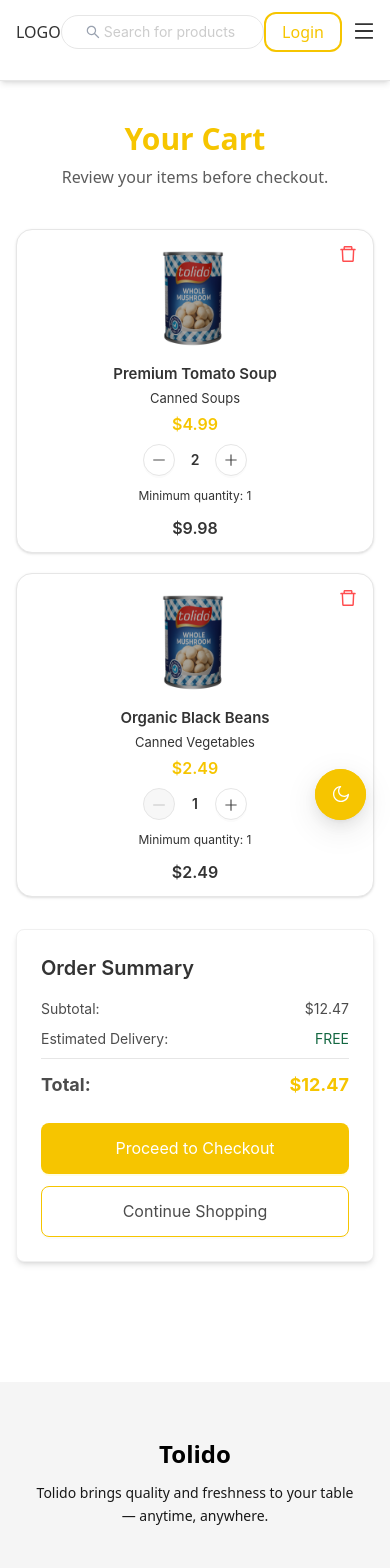
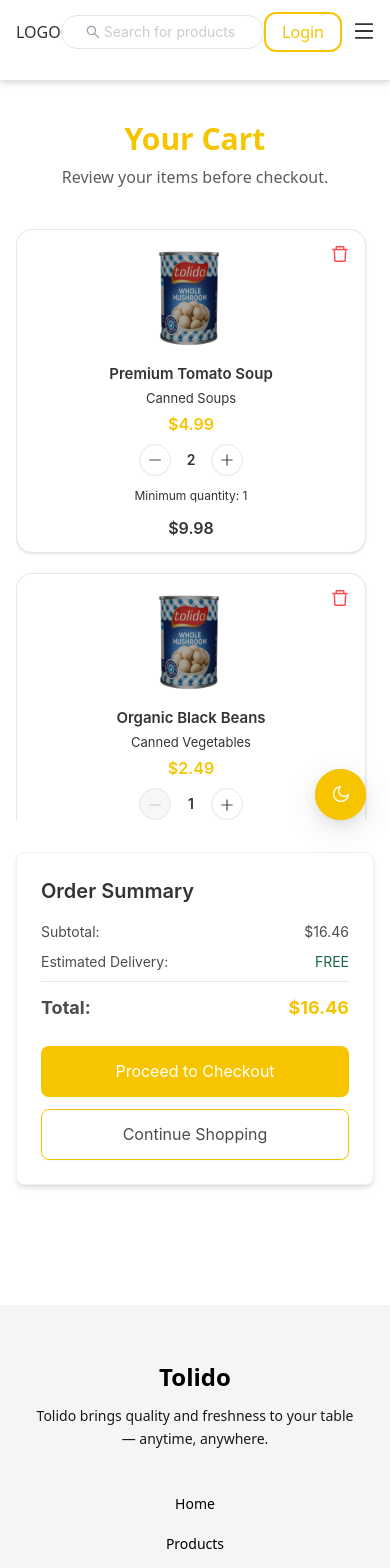
Before and after one commit to MohammedAmr04/e-commerce-tolido, a Next.js app: page /en/cart in a window 390 px wide. Shown: the top 1568 px of the page. Built offline with nearby package versions, Linux system fonts and the light colour scheme; no server answers; what @ant-design/nextjs-registry would draw is missing.

Commit message:
feat: update CartPage layout and styling; enhance scrollbar styles and improve product display

```diff
--- a/app/[locale]/cart/page.tsx
+++ b/app/[locale]/cart/page.tsx
@@ -21,6 +21,14 @@
     category: "Canned Vegetables",
     image: "/products/toolidooo  sliced mushroom blue.silver .png",
     price: 2.49,
+    quantity: 1,
+  },
+  {
+    _id: "3",
+    title: "Italian Pasta Sauce",
+    category: "Sauces",
+    image: "/products/toolidooo  sliced mushroom blue.silver .png",
+    price: 3.99,
     quantity: 1,
   },
 ];
@@ -65,8 +73,37 @@
         />
       ) : (
         <Row gutter={[32, 32]}>
+          {/* 🛍️ Products List */}
           <Col xs={24} lg={16}>
-            <div className="flex flex-col gap-5">
+            <div
+              className="flex flex-col gap-5 max-h-[70vh] overflow-y-auto pe-2
+              custom-scrollbar
+                         "
+            >
+              {cartItems.map((item) => (
+                <CartItem
+                  key={item._id}
+                  item={item}
+                  onQuantityChange={handleQuantityChange}
+                  onRemove={handleRemove}
+                />
+              ))}
+              {cartItems.map((item) => (
+                <CartItem
+                  key={item._id}
+                  item={item}
+                  onQuantityChange={handleQuantityChange}
+                  onRemove={handleRemove}
+                />
+              ))}
+              {cartItems.map((item) => (
+                <CartItem
+                  key={item._id}
+                  item={item}
+                  onQuantityChange={handleQuantityChange}
+                  onRemove={handleRemove}
+                />
+              ))}
               {cartItems.map((item) => (
                 <CartItem
                   key={item._id}
@@ -81,8 +118,9 @@
           {/* 💰 Summary Card */}
           <Col xs={24} lg={8}>
             <Card
-              className="rounded-2xl shadow-md border border-[var(--color-border)] bg-[var(--color-card)]
-              text-[var(--color-text)] transition-all duration-300"
+              className="rounded-2xl shadow-md border border-[var(--color-border)]
+              bg-[var(--color-card)] text-[var(--color-text)]
+              transition-all duration-300 lg:sticky lg:top-24"
             >
               <h3 className="font-semibold text-xl mb-4 text-[var(--color-text)]">
                 {t("summary")}
@@ -115,7 +153,9 @@
                   type="primary"
                   block
                   size="large"
-                  className="!bg-[var(--color-primary)] font-medium !text-[var(--color-background)] hover:!opacity-90"
+                  className="!bg-[var(--color-primary)] font-medium
+                             !text-[var(--color-background)] hover:!opacity-90
+                             transition-all duration-300 rounded-xl"
                   onClick={() => setDrawerOpen(true)}
                 >
                   {t("checkout")}
@@ -123,11 +163,11 @@
 
                 <Button
                   size="large"
-                  variant="outlined"
-                  className="relative overflow-hidden border-2 !border-[var(--color-primary)]
-             text-[var(--color-primary)] font-medium
-             hover:bg-[var(--color-primary)] hover:text-[var(--color-background)]
-             transition-all duration-300 rounded-xl"
+                  className="relative overflow-hidden border-2
+                             !border-[var(--color-primary)] text-[var(--color-primary)]
+                             font-medium hover:bg-[var(--color-primary)]
+                             hover:text-[var(--color-background)]
+                             transition-all duration-300 rounded-xl"
                 >
                   {t("continue")}
                 </Button>
--- a/app/[locale]/globals.css
+++ b/app/[locale]/globals.css
@@ -10,9 +10,10 @@
   --color-primary: var(--c-primary);
   --color-secondary: var(--c-secondary);
   --color-accent: var(--c-accent);
---color-background: var(--c-background);
+  --color-background: var(--c-background);
   --color-background-soft: var(--c-backgroundSoft);
-  --color-background-alt: var(--c-backgroundAlt);  --color-text: var(--c-text);
+  --color-background-alt: var(--c-backgroundAlt);
+  --color-text: var(--c-text);
   --color-card: var(--c-card);
   --color-border: var(--c-border);
   --color-input: var(--c-input);
@@ -21,16 +22,20 @@
   --color-warning: var(--c-warning);
   --color-info: var(--c-info);
 }
-body{
+
+body {
   background-color: var(--color-background);
 }
+
 @keyframes borderMove {
   0% {
     background-position: 0% 50%;
   }
+
   50% {
     background-position: 100% 50%;
   }
+
   100% {
     background-position: 0% 50%;
   }
@@ -75,6 +80,33 @@
     @apply max-w-[1320px];
   }
 }
-label{
-    font-weight: 500;
+
+label {
+  font-weight: 500;
 }
+
+/* 💅🏻 Custom Scrollbar Style */
+.custom-scrollbar {
+  scrollbar-width: thin;
+  scrollbar-color: transparent transparent;
+}
+
+/* 🖥️ For WebKit browsers (Chrome, Edge, Safari) */
+.custom-scrollbar::-webkit-scrollbar {
+  width: 6px;
+}
+
+.custom-scrollbar::-webkit-scrollbar-track {
+  background: transparent;
+}
+
+.custom-scrollbar::-webkit-scrollbar-thumb {
+  background: transparent;
+  border-radius: 4px;
+  transition: background 0.3s ease;
+}
+
+/* ✨ يظهر بلون بسيط عند الـhover */
+.custom-scrollbar:hover::-webkit-scrollbar-thumb {
+  background: rgba(255, 255, 255, 0.1);
+}
```
